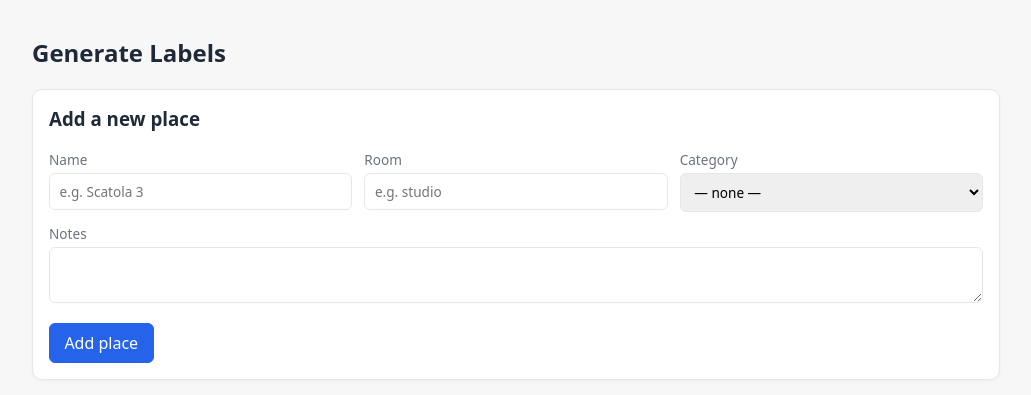
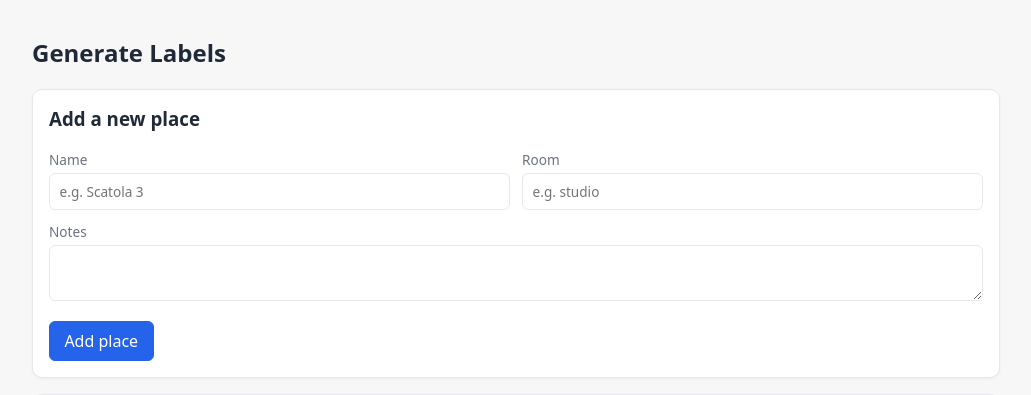
Before and after one commit to svarion1/label-manager, a Flask app: page / in a window 1280 px wide. Shown: the part 62-457 px from the top of the page, without its empty margins (124-1155 px from the left). Run offline with Flask 3, Linux system fonts and the light colour scheme; data comes from the database, SQL or seed files in the repository; tables that the repository leaves empty hold one stand-in row (values such as "Sample post").

Commit message:
Refactor database schema and models: remove category_id from places, add subcategory to items; update related routes and templates

```diff
--- a/app/db.py
+++ b/app/db.py
@@ -18,7 +18,6 @@ CREATE TABLE IF NOT EXISTS places (
     short_code  TEXT NOT NULL UNIQUE,
     name        TEXT NOT NULL,
     room        TEXT,
-    category_id INTEGER REFERENCES categories(id),
     notes       TEXT,
     created_at  TEXT DEFAULT (datetime('now')),
     updated_at  TEXT DEFAULT (datetime('now')),
@@ -26,14 +25,15 @@ CREATE TABLE IF NOT EXISTS places (
 );
 
 CREATE TABLE IF NOT EXISTS items (
-    id          INTEGER PRIMARY KEY AUTOINCREMENT,
-    place_id    INTEGER NOT NULL REFERENCES places(id),
-    title       TEXT,
-    category_id INTEGER REFERENCES categories(id),
-    notes       TEXT,
-    created_at  TEXT DEFAULT (datetime('now')),
-    updated_at  TEXT DEFAULT (datetime('now')),
-    deleted_at  TEXT
+    id           INTEGER PRIMARY KEY AUTOINCREMENT,
+    place_id     INTEGER NOT NULL REFERENCES places(id),
+    title        TEXT,
+    category_id  INTEGER REFERENCES categories(id),
+    subcategory  TEXT,
+    notes        TEXT,
+    created_at   TEXT DEFAULT (datetime('now')),
+    updated_at   TEXT DEFAULT (datetime('now')),
+    deleted_at   TEXT
 );
 
 CREATE TABLE IF NOT EXISTS item_photos (
--- a/app/models.py
+++ b/app/models.py
@@ -20,15 +20,13 @@ def create_category(name, color="#6c757d"):
 
 
 # ---------- Places ----------
-
-def list_places(include_deleted=False, room=None, category_id=None):
+def list_places(include_deleted=False, room=None):
     db = get_db()
     sql = """
-        SELECT p.*, c.name AS category_name, c.color AS category_color,
+        SELECT p.*,
                (SELECT COUNT(*) FROM items i
                  WHERE i.place_id = p.id AND i.deleted_at IS NULL) AS item_count
         FROM places p
-        LEFT JOIN categories c ON c.id = p.category_id
         WHERE 1 = 1
     """
     params = []
@@ -37,50 +35,37 @@ def list_places(include_deleted=False, room=None, category_id=None):
     if room:
         sql += " AND p.room = ?"
         params.append(room)
-    if category_id:
-        sql += " AND p.category_id = ?"
-        params.append(category_id)
     sql += " ORDER BY p.room, p.name"
     return db.execute(sql, params).fetchall()
 
 
 def get_place(place_id, include_deleted=False):
-    db = get_db()
-    sql = """
-        SELECT p.*, c.name AS category_name, c.color AS category_color
-        FROM places p
-        LEFT JOIN categories c ON c.id = p.category_id
-        WHERE p.id = ?
-    """
+    sql = "SELECT * FROM places WHERE id = ?"
     if not include_deleted:
-        sql += " AND p.deleted_at IS NULL"
-    return db.execute(sql, (place_id,)).fetchone()
+        sql += " AND deleted_at IS NULL"
+    return get_db().execute(sql, (place_id,)).fetchone()
 
 
 def get_place_by_uuid(uuid):
     return get_db().execute(
-        """SELECT p.*, c.name AS category_name, c.color AS category_color
-           FROM places p
-           LEFT JOIN categories c ON c.id = p.category_id
-           WHERE p.uuid = ? AND p.deleted_at IS NULL""",
+        "SELECT * FROM places WHERE uuid = ? AND deleted_at IS NULL",
         (uuid,),
     ).fetchone()
 
 
-def create_place(uuid, short_code, name, room=None,
-                 category_id=None, notes=None):
+def create_place(uuid, short_code, name, room=None, notes=None):
     db = get_db()
     cur = db.execute(
-        """INSERT INTO places (uuid, short_code, name, room, category_id, notes)
-           VALUES (?, ?, ?, ?, ?, ?)""",
-        (uuid, short_code, name.strip(), room, category_id, notes),
+        """INSERT INTO places (uuid, short_code, name, room, notes)
+           VALUES (?, ?, ?, ?, ?)""",
+        (uuid, short_code, name.strip(), room, notes),
     )
     db.commit()
     return cur.lastrowid
 
 
 def update_place(place_id, **fields):
-    allowed = {"name", "room", "category_id", "notes"}
+    allowed = {"name", "room", "notes"}
     updates = {k: v for k, v in fields.items() if k in allowed}
     if not updates:
         return
@@ -143,18 +128,20 @@ def get_item(item_id, include_deleted=False):
     return get_db().execute(sql, (item_id,)).fetchone()
 
 
-def create_item(place_id, title=None, category_id=None, notes=None):
+def create_item(place_id, title=None, category_id=None,
+                subcategory=None, notes=None):
     db = get_db()
     cur = db.execute(
-        "INSERT INTO items (place_id, title, category_id, notes) VALUES (?, ?, ?, ?)",
-        (place_id, title, category_id, notes),
+        """INSERT INTO items (place_id, title, category_id, subcategory, notes)
+           VALUES (?, ?, ?, ?, ?)""",
+        (place_id, title, category_id, subcategory, notes),
     )
     db.commit()
     return cur.lastrowid
 
 
 def update_item(item_id, **fields):
-    allowed = {"title", "category_id", "notes"}
+    allowed = {"title", "category_id", "subcategory", "notes"}
     updates = {k: v for k, v in fields.items() if k in allowed}
     if not updates:
         return
@@ -165,7 +152,6 @@ def update_item(item_id, **fields):
         list(updates.values()) + [item_id],
     )
     db.commit()
-
 
 def soft_delete_item(item_id):
     db = get_db()
--- a/app/routes/items.py
+++ b/app/routes/items.py
@@ -33,6 +33,7 @@ def create_item():
         place_id,
         title=(request.form.get("title") or "").strip() or None,
         category_id=request.form.get("category_id", type=int),
+        subcategory=(request.form.get("subcategory") or "").strip() or None,
         notes=(request.form.get("notes") or "").strip() or None,
     )
 
@@ -53,6 +54,7 @@ def edit_item(item_id):
         item_id,
         title=(request.form.get("title") or "").strip() or None,
         category_id=request.form.get("category_id", type=int),
+        subcategory=(request.form.get("subcategory") or "").strip() or None,
         notes=(request.form.get("notes") or "").strip() or None,
     )
     for f in request.files.getlist("photos"):
--- a/app/routes/main.py
+++ b/app/routes/main.py
@@ -15,10 +15,8 @@ def index():
         categories=models.list_categories(),
     )
 
-
 @bp.route("/l/<uuid>")
 def place_by_uuid(uuid):
-    """The URL your QR codes point to. Opens the place on mobile."""
     place = models.get_place_by_uuid(uuid)
     if not place:
         return render_template(
@@ -26,4 +24,10 @@ def place_by_uuid(uuid):
             message="No place found for this label.",
         ), 404
     items = models.list_items_for_place(place["id"])
-    return render_template("place_detail.html", place=place, items=items)
+    categories = models.list_categories()
+    return render_template(
+        "place_detail.html",
+        place=place,
+        items=items,
+        categories=categories,
+    )
--- a/app/routes/places.py
+++ b/app/routes/places.py
@@ -11,7 +11,6 @@ bp = Blueprint("places", __name__)
 def add_place():
     name = (request.form.get("name") or "").strip()
     room = (request.form.get("room") or "").strip() or None
-    category_id = request.form.get("category_id", type=int)
     notes = (request.form.get("notes") or "").strip() or None
 
     if not name:
@@ -22,7 +21,7 @@ def add_place():
     short_code = qr_service.new_short_code()
     models.create_place(
         uuid=place_uuid, short_code=short_code, name=name,
-        room=room, category_id=category_id, notes=notes,
+        room=room, notes=notes,
     )
     flash(f"Place '{name}' added (code {short_code}).", "success")
     return redirect(url_for("main.index", tab="generate"))
@@ -41,12 +40,10 @@ def edit_place(place_id):
         place_id,
         name=name,
         room=(request.form.get("room") or "").strip() or None,
-        category_id=request.form.get("category_id", type=int),
         notes=(request.form.get("notes") or "").strip() or None,
     )
     flash("Place updated.", "success")
     return redirect(url_for("main.index", tab="edit"))
-
 
 @bp.route("/<int:place_id>/delete", methods=["POST"])
 def delete_place(place_id):
--- a/app/templates/index.html
+++ b/app/templates/index.html
@@ -18,14 +18,6 @@
         <datalist id="rooms-list">
           {% for r in rooms %}<option value="{{ r }}">{% endfor %}
         </datalist>
-      </label>
-      <label>Category
-        <select name="category_id">
-          <option value="">— none —</option>
-          {% for c in categories %}
-            <option value="{{ c['id'] }}">{{ c['name'] }}</option>
-          {% endfor %}
-        </select>
       </label>
     </div>
     <label>Notes
@@ -69,9 +61,6 @@
       <div class="place-card"
            data-search="{{ (p['name'] ~ ' ' ~ (p['room'] or '') ~ ' ' ~ (p['category_name'] or '')) | lower }}">
         <div class="place-head">
-         <span class="badge" data-bg="{{ p['category_color'] or '#6c757d' }}">
-            {{ p['category_name'] or 'Uncategorized' }}
-        </span>
           <h3>{{ p['name'] }}</h3>
           <small class="muted">
             {{ p['short_code'] }}
@@ -115,15 +104,6 @@
               class="edit-form">
           <input name="name" value="{{ p['name'] }}" required>
           <input name="room" value="{{ p['room'] or '' }}" placeholder="room">
-          <select name="category_id">
-            <option value="">— none —</option>
-            {% for c in categories %}
-              <option value="{{ c['id'] }}"
-                {% if p['category_id'] == c['id'] %}selected{% endif %}>
-                {{ c['name'] }}
-              </option>
-            {% endfor %}
-          </select>
           <button class="btn small primary" type="submit">Save</button>
         </form>
         <form method="POST"
```
Also changed, not shown: app/templates/place_detail.html (+18 -5 lines).
